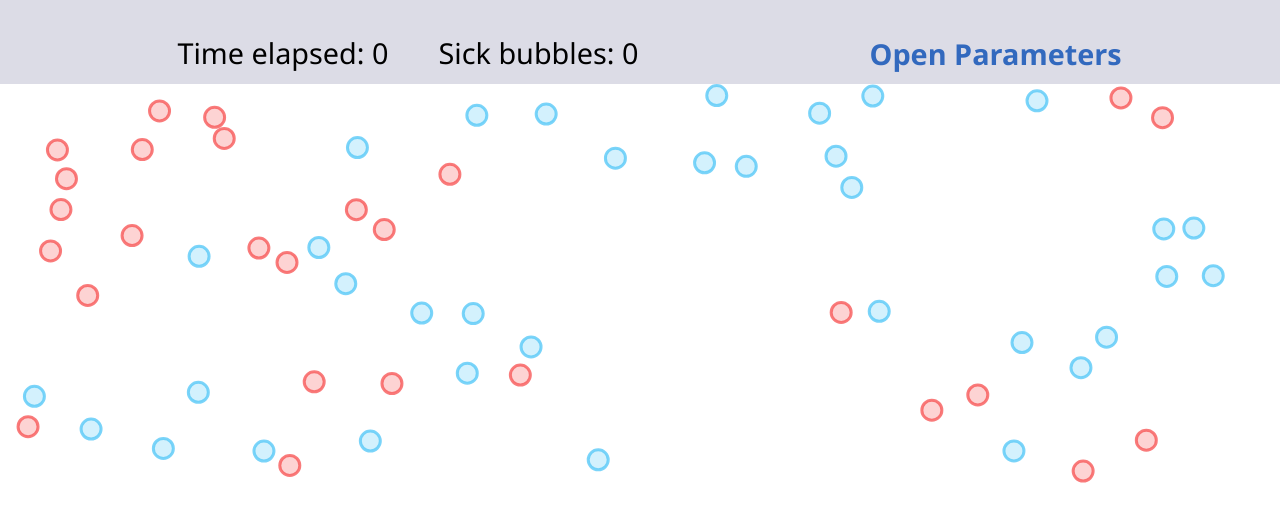
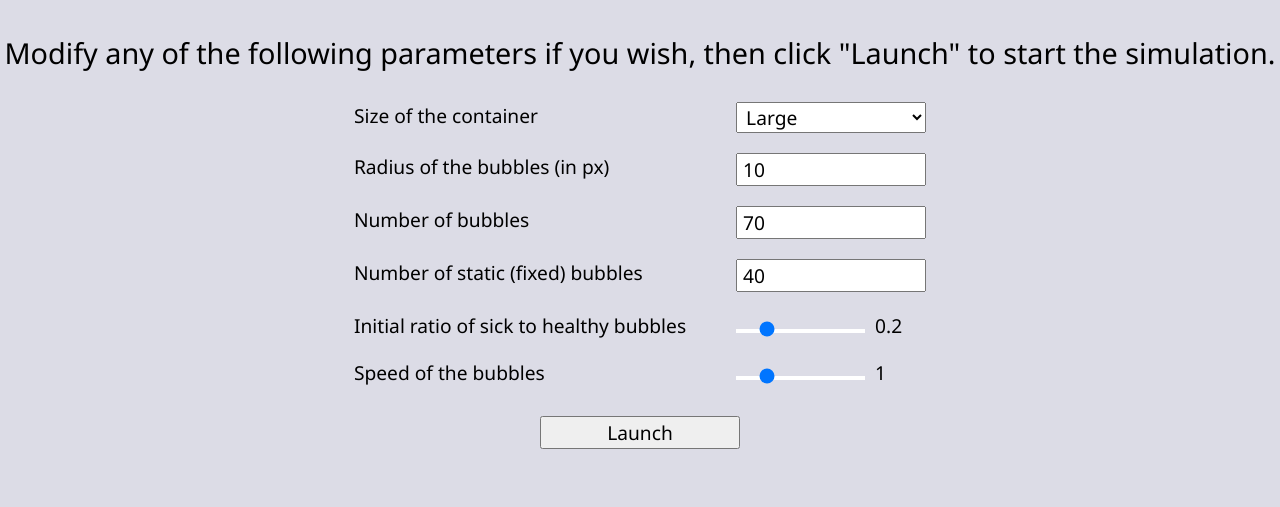
Before and after one commit to ArtificialSoda/FinalProject-UI, a plain HTML site: page Code/bubble-simulation.html in a window 1280 px wide. Shown: the part 263-770 px from the top of the page. Drawn offline with Linux system fonts and the light colour scheme.

Commit message:
(Maxence) Implemented properties menu before starting simulation. Finished web pages layout and style.

```diff
--- a/Code/bubble-simulation.html
+++ b/Code/bubble-simulation.html
@@ -22,15 +22,49 @@
 	<main>
         <h2 id="page-title">Bubble Simulation</h2>
         <div class="main-section">
-            <div id="simulation-top-bar">
+            <div id="simulation-setup">
+                <h4>Modify any of the following parameters if you wish, then click "Launch" to start the simulation.</h4>
+                <form id="simulation-form">
+                    <div id="simulation-form-grid">
+                        <label for="canvasSize">Size of the container</label>
+                        <select id="canvasSize">
+                            <option value="large">Large</option>
+                            <option value="medium">Medium</option>
+                            <option value="small">Small</option>
+                        </select>
+
+                        <label for="radius">Radius of the bubbles (in px)</label>
+                        <input id="radius" type="number" value="10" min="2" max="50">
+                        <label for="numBubbles">Number of bubbles</label>
+                        <input id="numBubbles" type="number" value="70" min="1" max="500">
+
+                        <label for="numStatic">Number of static (fixed) bubbles</label>
+                        <input id="numStatic" type="number" value="40" min="0" max="500">
+
+                        <label for="sickRatio">Initial ratio of sick to healthy bubbles</label>
+                        <div>
+                            <input id="sickRatio" type="range" step="0.01" value="0.2" min="0" max="1">
+                            <label id="sickRatioLabel">0.2</label>
+                        </div>
+
+                        <label for="speed">Speed of the bubbles</label>
+                        <div>
+                            <input id="speed" type="range" step="0.1" value="1" min="0" max="5">
+                            <label id="speedLabel">1</label>
+                        </div>
+                    </div>
+                    <button type="submit" id="simulation-launch">Launch</button>
+                </form>
+            </div>
+            <div id="simulation">
                 <div id="simulation-info">
-                    <h4>Time elapsed: <span id="time">0</span></h3>
-                    <h4>Sick bubbles: <span id="number">0</span></h3>
+                    <h4>Time elapsed: <span id="time">0</span></h4>
+                    <h4>Sick bubbles: <span id="number">0</span></h4>
                 </div>
-                <button id="simulation-parameters-button">Open Parameters</button>
+                <div id="canvas-container">
+                    <canvas tabindex='1'></canvas>
+                </div>
             </div>
-            <div id="simulation-parameters"></div>
-            <canvas tabindex='1'></canvas>
         </div>
     </main>
     <footer>
--- a/Code/main.js
+++ b/Code/main.js
@@ -1,27 +1,71 @@
+// Updates the labels for ranges when the range slider moves
+const sickRatioEl = document.getElementById('sickRatio');
+const sickRatioLabelEl = document.getElementById('sickRatioLabel');
+const speedEl = document.getElementById('speed');
+const speedLabelEl = document.getElementById('speedLabel');
+
+sickRatioEl.oninput = function() {
+	sickRatioLabelEl.innerText = sickRatioEl.value;
+}
+
+speedEl.oninput = function() {
+	speedLabelEl.innerText = speedEl.value;
+}
+
+
+// Updates numStatic when the numBubbles changes
+const numStaticEl = document.getElementById('numStatic');
+const numBubblesEl = document.getElementById('numBubbles');
+
+numBubblesEl.onchange = function() {
+	numStaticEl.setAttribute('max', numBubblesEl.value);
+	if (Number(numStaticEl.value) > Number(numBubblesEl.value)) {
+		numStaticEl.setAttribute('value', numBubblesEl.value);
+	}
+}
+
+
+// Launches the simulation when setup form is submitted
 const canvas = document.getElementsByTagName('canvas')[0];
 const context = canvas.getContext('2d');
+const bubbles = [];
+let sickCounter = 0;
 
-canvas.height = 500; 	// in pixels
-canvas.width = window.innerWidth;
+document.getElementById("simulation-form").onsubmit = function(e) {
+	e.preventDefault(); // Prevents the form from redirecting to another page
 
-const radius = 10;		// in pixels
-const noBubbles = 70;	// number of bubbles
-const noStatic = 40;	// number of static bubbles
-const sickRatio = 0.2;  // ratio of starting sick bubbles. 0 = 0%, 1 = 100%
-let speed = 1;		// speed constant (unitless)
+	let canvasHeight = 500; // in pixels
+	let canvasWidth = window.innerWidth;
+	const radius = Number(document.getElementById("radius").value); // in pixels
+	const numBubbles = Number(document.getElementById("numBubbles").value); // number of bubbles
+	const numStatic = Number(document.getElementById("numStatic").value); // number of static bubbles
+	const sickRatio = Number(document.getElementById("sickRatio").value); // ratio of starting sick bubbles. 0 = 0%, 1 = 100%
+	let speed = Number(document.getElementById("speed").value); // speed constant (unitless)
 
-let sickCounter = 0;
-const bubbles = [];
+	const canvasType = document.getElementById("canvasSize").value;
+	if (canvasType == "medium") {
+		canvasHeight = 375;
+		canvasWidth = window.innerWidth * .75;
+	}
+	else if (canvasType == "small") {
+		canvasHeight = 250;
+		canvasWidth = window.innerWidth / 2;
+	}
 
-for (let i = 0; i < noBubbles; i++) {
+	document.getElementById("simulation-setup").style.display = "none";
+	document.getElementById("simulation").style.display = "flex";
+	canvas.height = canvasHeight;
+	canvas.width = canvasWidth;
+
+	for (let i = 0; i < numBubbles; i++) {
 		let isSick = false;
 
-	if (i < noBubbles * sickRatio) {	// the first X bubbles will be sick
+		if (i < numBubbles * sickRatio) {	// the first X bubbles will be sick
 			isSick = true;
 			sickCounter++;
 		}
 
-	if (i > noBubbles - noStatic) {	// the last Y bubbles will be static
+		if (i >= numBubbles - numStatic) {	// the last Y bubbles will be static
 			speed = 0;
 		}
 
@@ -37,6 +81,9 @@ for (let i = 0; i < noBubbles; i++) {
 		bubbles.push(newBubble);	// add newBubble to the bubbles array
 	}
 
+	animate();
+}
+
 function animate() {
 
 	requestAnimationFrame(animate);
@@ -47,5 +94,3 @@ function animate() {
 		bubble.update(bubbles);
 	}
 }
-
-animate();
--- a/Code/style.css
+++ b/Code/style.css
@@ -74,10 +74,12 @@ footer div {
 }
 
 h1 {
+    text-align: center;
     font-size: 3.6rem;
 }
 
 h2 {
+    text-align: center;
     font-size: 3.2rem;
 }
 
@@ -87,8 +89,10 @@ h3 {
 }
 
 h4 {
+    text-align: center;
     font-size: 1.8rem;
     font-weight: 500;
+    margin-bottom: 20px;
 }
 
 p {
@@ -142,21 +146,61 @@ ul {
     background: gray;
 }
 
+
 /* For bubble-simulation.html */
 canvas {
     background: white;
-    /* border-bottom: 2px solid white; */
-    /* border-top: 2px solid white; */
 }
 
-#simulation-top-bar {
+#simulation-setup {
+    display: flex;
+    flex-direction: column;
+    align-items: center;
+}
+
+#simulation-form {
+    display: flex;
+    flex-direction: column;
+    align-items: center;
+}
+
+#simulation-form-grid {
+    display: grid;
+    grid-template-columns: auto minmax(240px, auto);
+}
+
+#simulation-launch, #simulation-form-grid > * {
+    margin: 10px 25px;
+    font-size: 1.2rem;
+    font-weight: 450;
+}
+
+#simulation-form input:not([type="range"]), #simulation-form select, #sickRatioLabel, #speedLabel {
+    padding-left: 5px;
+}
+
+#simulation-form input[type="range"]::-webkit-slider-runnable-track {
+    background: white;
+    height: 4px;
+}
+
+#simulation-form input[type=range]::-webkit-slider-thumb {
+    margin-top: -8px;
+}
+
+#simulation-launch {
+    margin-top: 20px;
+    width: 200px;
+}
+
+#simulation {
+    display: none;
+    flex-direction: column;
+}
+
+#canvas-container {
     display: flex;
     justify-content: center;
-}
-
-#simulation-top-bar > * {
-    margin: 0 100px;
-    margin-bottom: 10px;
 }
 
 #simulation-info {
@@ -165,14 +209,6 @@ canvas {
 }
 
 #simulation-info > * {
-    margin: 0 25px;
+    margin-left: 25px;
+    margin-right: 25px;
 }
-
-#simulation-parameters-button {
-    border: none;
-    background-color: transparent;
-    color: var(--navbar-color);
-    font-size: 1.8rem;
-    font-weight: 700;
-    cursor: pointer;
-}
```
Also changed, not shown: Code/index.html (+17 -12 lines). Lines whose indentation alone changed are shown as unchanged.
